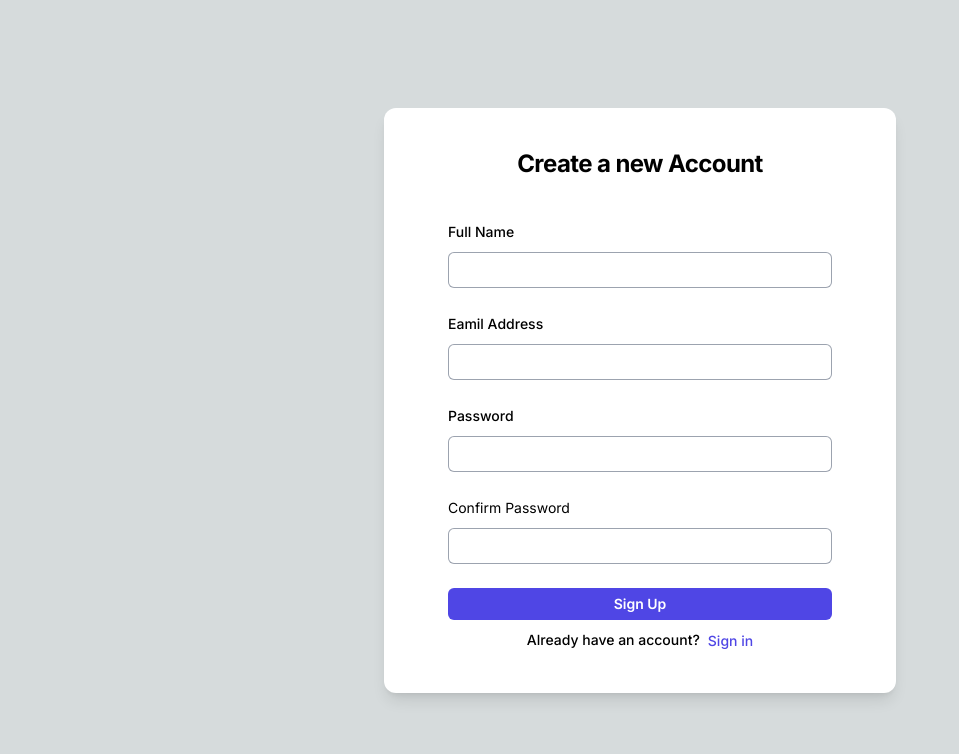
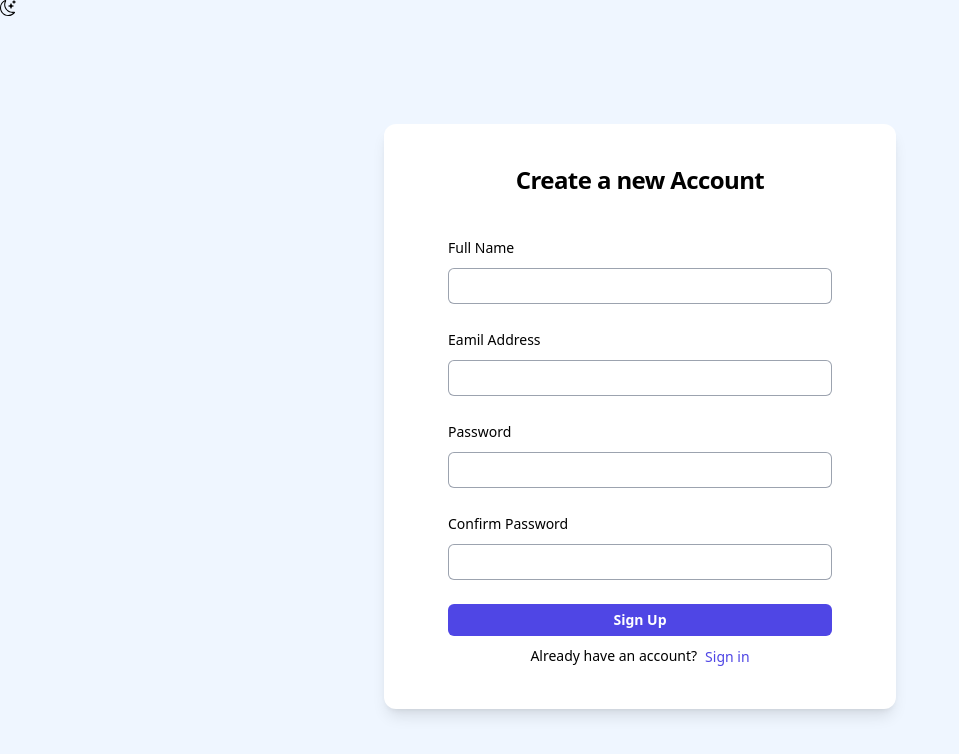
Before and after one commit to futbolerowish/test, a Next.js app: page /register in a window 1280 px wide. Shown: the top 754 px of the page, without its empty margins (0-959 px from the left). Built offline with nearby package versions, Linux system fonts and the light colour scheme.

Commit message:
refactor: darkmode

```diff
--- a/src/app/(auth)/page.tsx
+++ b/src/app/(auth)/page.tsx
@@ -3,7 +3,7 @@ import LoginForm from "./_component/LoginForm";
 
 export default function Login() {
     return (
-        <div className="flex w-full max-w-lg flex-col justify-center rounded-xl bg-white px-4 py-10 shadow-lg">
+        <div className="flex w-full max-w-lg flex-col justify-center rounded-xl bg-white px-4 py-10 shadow-lg dark:bg-gray-700 text-black dark:text-white">
             <div className="mx-auto">
                 <h2 className="text-xl xs:text-2xl font-bold tracking-tight">
                     Sign in to your account
--- a/src/app/(auth)/register/page.tsx
+++ b/src/app/(auth)/register/page.tsx
@@ -4,7 +4,7 @@ import RegisterForm from './_component/RegisterForm';
 
 export default function Register() {
     return (
-        <div className="flex w-full max-w-lg flex-col justify-center rounded-xl bg-white px-4 py-10 shadow-lg">
+        <div className="flex w-full max-w-lg flex-col justify-center rounded-xl bg-white px-4 py-10 shadow-lg dark:bg-gray-700 text-black dark:text-white">
             <div className="mx-auto">
                 <h2 className="text-xl xs:text-2xl font-bold tracking-tight">
                     Create a new Account
--- a/src/app/layout.tsx
+++ b/src/app/layout.tsx
@@ -1,6 +1,8 @@
 import type { Metadata } from "next";
 import { Inter } from "next/font/google";
+import Provider from "@/components/Provider";
 import "@/styles/globals.css";
+import ThemeSwitcher from "@/components/ThemeSwitcher";
 
 const inter = Inter({ subsets: ["latin"] });
 
@@ -16,8 +18,13 @@ export default function RootLayout({
 }>) {
   return (
     <html lang="en">
-      <body className={inter.className}>
-        {children}
+      <body className="bg-blue-50 dark:bg-gray-900">
+        <Provider>
+          <main>
+            <ThemeSwitcher />
+            {children}
+          </main>
+        </Provider>
       </body>
     </html>
   );
--- /dev/null
+++ b/src/components/Provider.tsx
@@ -0,0 +1,30 @@
+"use client"
+
+import {ThemeProvider} from 'next-themes';
+import { useState, useEffect } from 'react'
+
+type Props = {
+    children: string | React.JSX.Element | React.JSX.Element[];
+  }
+
+const Provider = ({children} : Props) => {
+
+const [mounted,setMounted] = useState<boolean>(false);
+
+useEffect (() => {
+    setMounted(true);
+},[]);
+
+if(!mounted){
+    return <>{children}</>;
+}
+
+
+  return (
+    <ThemeProvider enableSystem={true} attribute='class'>
+      {children}
+    </ThemeProvider>
+  )
+}
+
+export default Provider;
--- /dev/null
+++ b/src/components/ThemeSwitcher.tsx
@@ -0,0 +1,46 @@
+
+"use client";
+
+import { useState, useEffect } from "react";
+import { useTheme } from "next-themes";
+import { BsMoonStars } from "react-icons/bs";
+import { IoSunnySharp } from "react-icons/io5";
+const ThemeSwitcher = () => {
+  const [mounted, setMounted] = useState(false);
+  const {systemTheme, theme, setTheme } = useTheme();
+
+  // useEffect only runs on the client, so now we can safely show the UI
+  useEffect(() => {
+    setMounted(true);
+  }, []);
+
+  if (!mounted) {
+    return null;
+  }
+
+  const renderThemeChanger= () => {
+    if(!mounted) return null;
+
+    const currentTheme = theme === "system" ? systemTheme : theme ;
+
+    if(currentTheme ==="dark"){
+      return (
+        <IoSunnySharp onClick={() => setTheme('light')}/>
+      )
+    }
+
+    else {
+      return (
+        <BsMoonStars  onClick={() => setTheme('dark')}/>
+      )
+    }
+ };
+
+  return (
+    <>
+    {renderThemeChanger()}
+    </>
+  );
+};
+
+export default ThemeSwitcher;
--- a/src/styles/globals.css
+++ b/src/styles/globals.css
@@ -16,16 +16,6 @@
   }
 }
 
-body {
-  color: rgb(var(--foreground-rgb));
-  background: linear-gradient(
-      to bottom,
-      transparent,
-      rgb(var(--background-end-rgb))
-    )
-    rgb(var(--background-start-rgb));
-}
-
 @layer utilities {
   .text-balance {
     text-wrap: balance;
--- a/tailwind.config.ts
+++ b/tailwind.config.ts
@@ -1,6 +1,7 @@
 import type { Config } from "tailwindcss";
 
 const config: Config = {
+  darkMode:'class',
   content: [
     "./src/pages/**/*.{js,ts,jsx,tsx,mdx}",
     "./src/components/**/*.{js,ts,jsx,tsx,mdx}",
```
